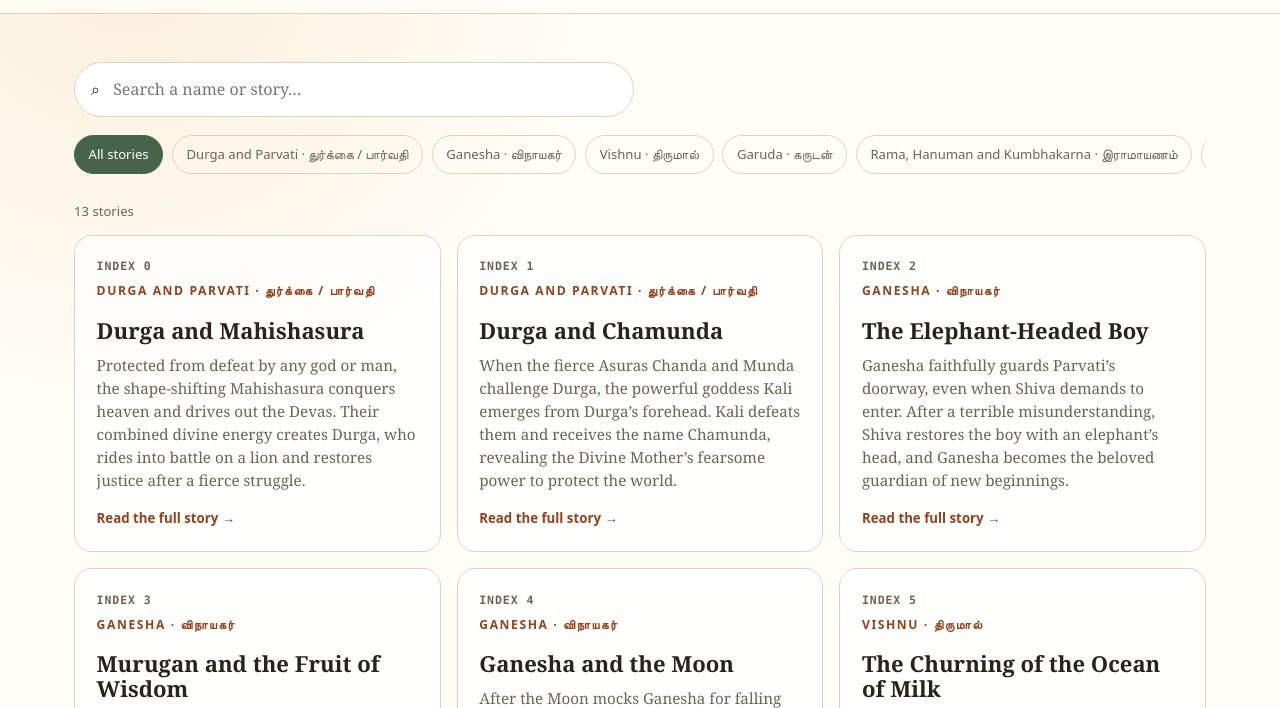
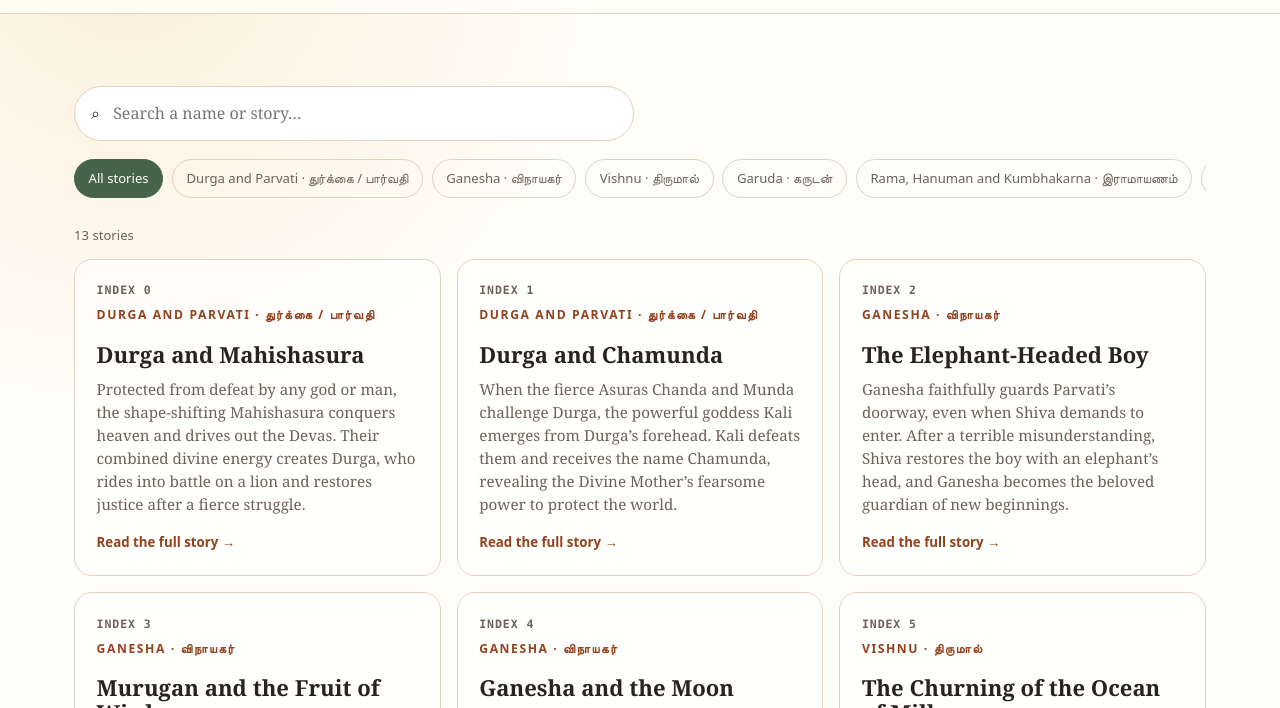
Before and after one commit to kannan-chandra/Golu-stories, a website: page index.html in a window 1280 px wide. Shown: the part 59-767 px from the top of the page. Drawn offline with Linux system fonts and the light colour scheme.

Commit message:
Add spacing above story search

```diff
--- a/styles.css
+++ b/styles.css
@@ -35,7 +35,7 @@ main { max-width: 1180px; margin: auto; padding: 0 1.5rem; }
 .eyebrow { margin: 0 0 .65rem; color: var(--saffron-dark); font-family: ui-sans-serif, system-ui, sans-serif; font-size: .76rem; font-weight: 750; letter-spacing: .13em; text-transform: uppercase; }
 h1 { margin: 0; max-width: 650px; font-size: clamp(2.8rem, 7vw, 5.5rem); font-weight: 500; line-height: .98; letter-spacing: -.045em; }
 
-.browse { padding: 3rem 0 5rem; }
+.browse { padding: 4.5rem 0 5rem; }
 .toolbar { display: flex; gap: .75rem; align-items: center; }
 .search { flex: 1; max-width: 560px; display: flex; align-items: center; gap: .7rem; padding: .8rem 1rem; border: 1px solid var(--line); border-radius: 999px; background: white; }
 .search:focus-within { outline: 3px solid rgba(217, 109, 47, .18); border-color: var(--saffron); }
@@ -76,6 +76,7 @@ footer p { max-width: 1180px; margin: auto; padding: 1.7rem 1.5rem; color: var(-
 @media (max-width: 850px) { .story-grid { grid-template-columns: repeat(2, minmax(0, 1fr)); } }
 @media (max-width: 590px) {
   .header-inner p { display: none; }
+  .browse { padding-top: 3rem; }
   .story-page { padding-top: 2.5rem; }
   .story-page .back-link { margin-bottom: 2.5rem; }
   .story-grid { grid-template-columns: 1fr; }
```
